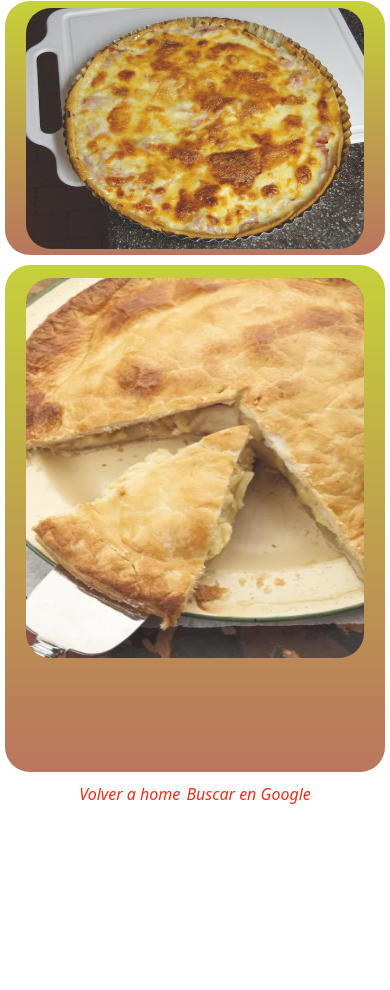
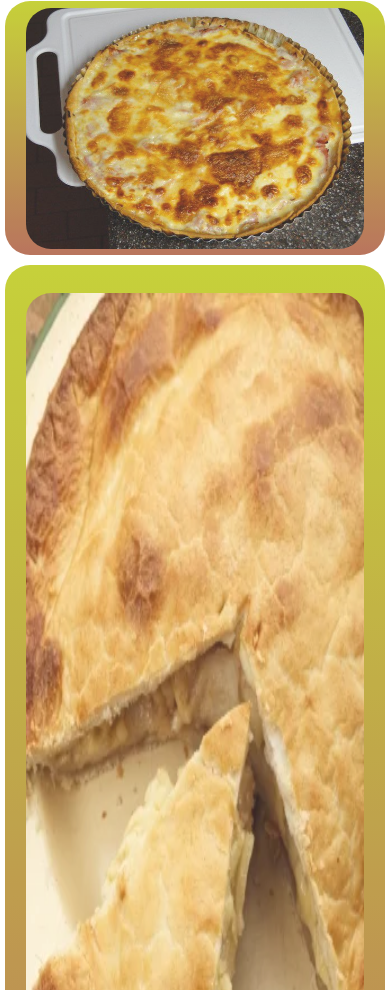
Before and after one commit to FLSfreedom/HTML-CSS--BigFood, a website: page pages/productos.html in a window 390 px wide. Shown: the part 4114-5104 px from the top of the page. Before the commit the page ends 4931 px from the top, so only its background shows below. Drawn offline with nearby package versions, Linux system fonts and the light colour scheme.

Commit message:
modificación productos 8

```diff
--- a/pages/productos.html
+++ b/pages/productos.html
@@ -85,7 +85,7 @@
                     <img src="../images/tartasecciondocedos.jpg" alt="Hamburguesa" class="tamanioImages">
                 </div>
                 <div class="col-lg-4 div--tono5">
-                    <img src="../images/tartasecciondoce.jpg" alt="Tarta" class="tamanioImageFinal">
+                    <img src="../images/tartasecciondoce.jpg" alt="Tarta" class="tamanioImages">
                 </div>
             </div>
         </div>
--- a/scss/styleproductos.scss
+++ b/scss/styleproductos.scss
@@ -130,12 +130,6 @@ p {
     object-fit: fill;
     border-radius: 25px;
 }
-.tamanioImageFinal {
-    @extend .tamanioImages;
-    height: 95%;
-    object-fit: fill;
-    border-radius: 25px;
-}
 .divtitulo1 h1 {
     animation: animacion_titulo 5s infinite;
     animation-timing-function: linear;
@@ -257,7 +251,7 @@ $fondos: (
     #grid2 {
         display: grid;
         grid-template-columns: 1fr;
-        grid-template-rows: 0.1fr 0.4fr 0.4fr 0.1fr 0.1fr 0.4fr 0.4fr 0.1fr 0.4fr 0.1fr 0.4fr 0.5fr;
+        grid-template-rows: 0.1fr 0.4fr 0.4fr 0.1fr 0.1fr 0.4fr 0.4fr 0.1fr 0.4fr 0.1fr 0.4fr 2fr;
         grid-row-gap: 10px;
     }
     .Navegador {
@@ -281,9 +275,4 @@ $fondos: (
     .menuDesktop {
         display: none;
     }
-    .tamanioImageFinal {
-        height: 75%;
-        object-fit: fill;
-        border-radius: 25px;
-    }
 }
```
Also changed, not shown: styles/styleproductos.css.
